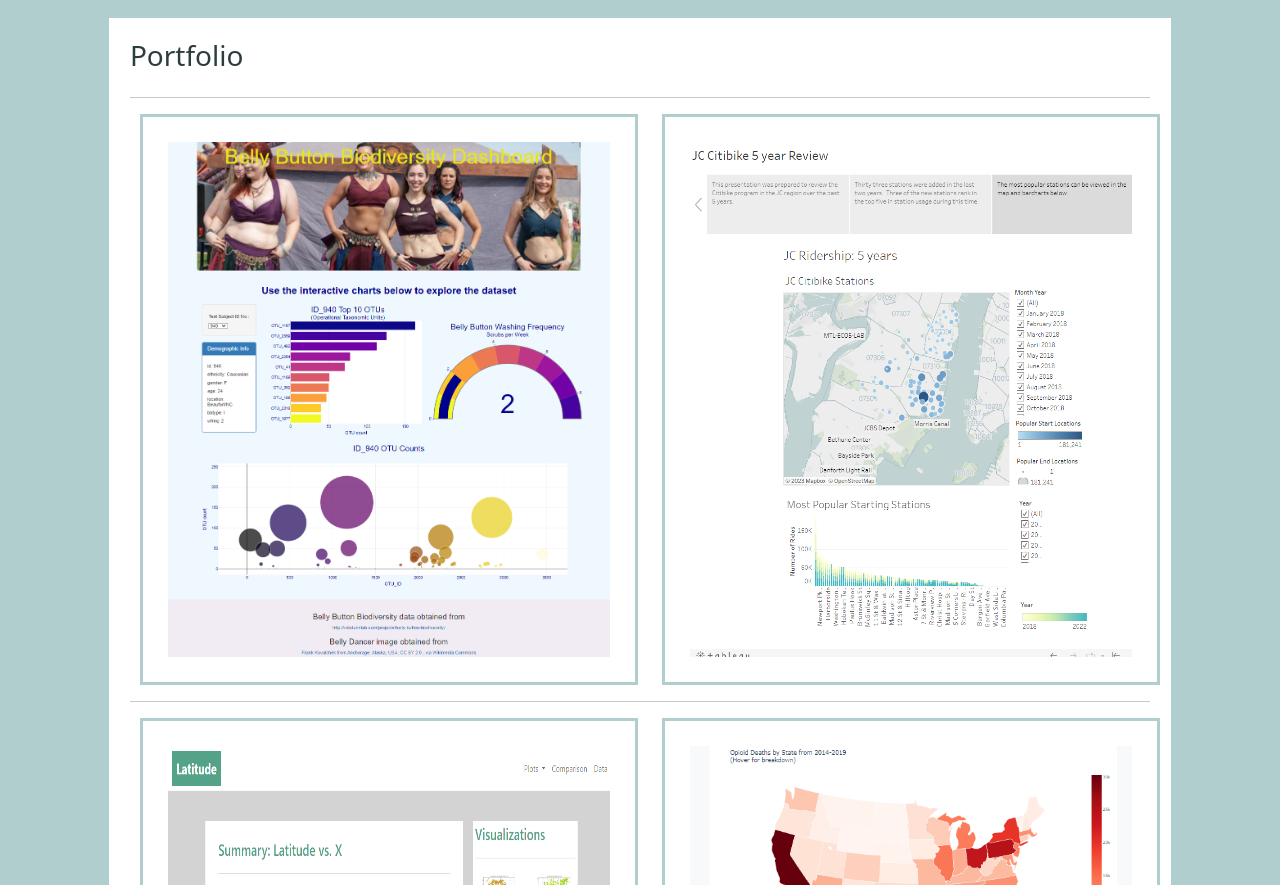
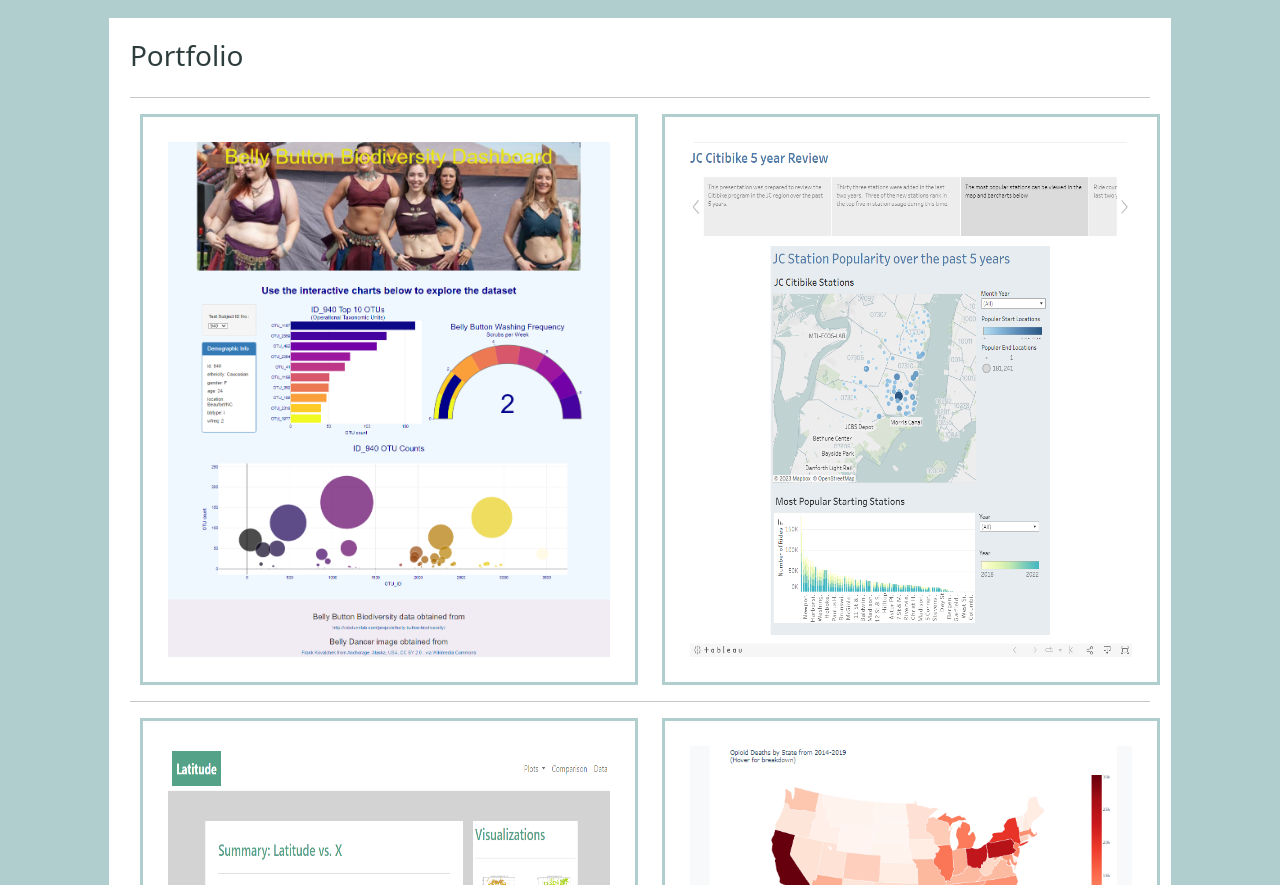
Before and after one commit to ChristyGruen/ChristyGruen.github.io, a plain HTML site: page index.html in a window 1280 px wide. Shown: the part 471-1356 px from the top of the page. Drawn offline with nearby package versions, Linux system fonts and the light colour scheme.

Commit message:
update citibike image

```diff
--- a/index.html
+++ b/index.html
@@ -120,7 +120,7 @@
                         </a>
                     </div>
                     <div class="col-md-6 col-sm-3">
-                      <a target ="_blank" href="https://public.tableau.com/app/profile/chrisg8135/viz/Citibike3_16763350730480/JCCitibike5yearReview?publish=yes"><img class = 'img2' src="images\Tableau3.png" alt="Tableau - JC Citibike 5 year review">
+                      <a target ="_blank" href="https://public.tableau.com/app/profile/chrisg8135/viz/Citibike3_16763350730480/JCCitibike5yearReview?publish=yes"><img class = 'img2' src="images\Tableau4.png" alt="Tableau - JC Citibike 5 year review">
                       </a>
                   </div>
                     <div class = "row" style="margin:auto">
```
Also changed, not shown: images/Tableau4.png (added).
